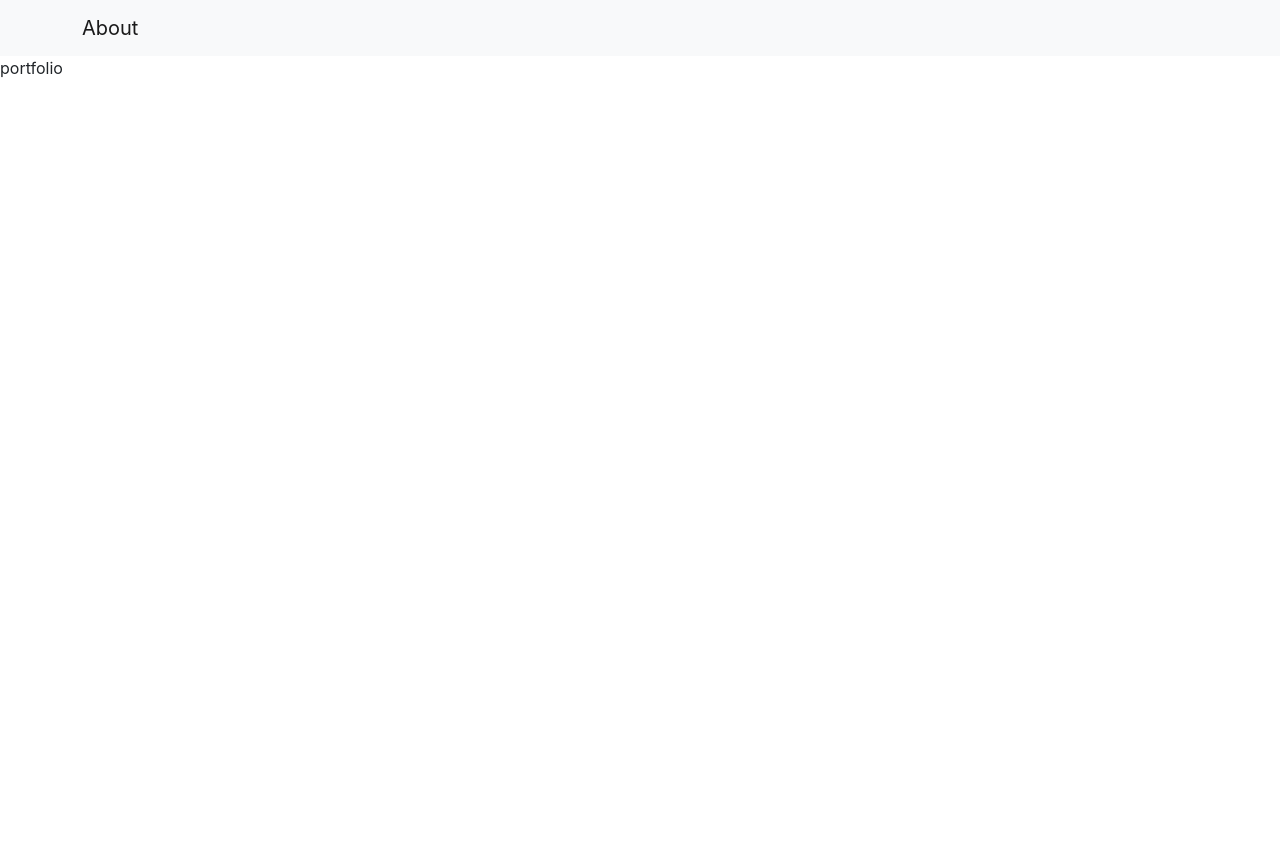
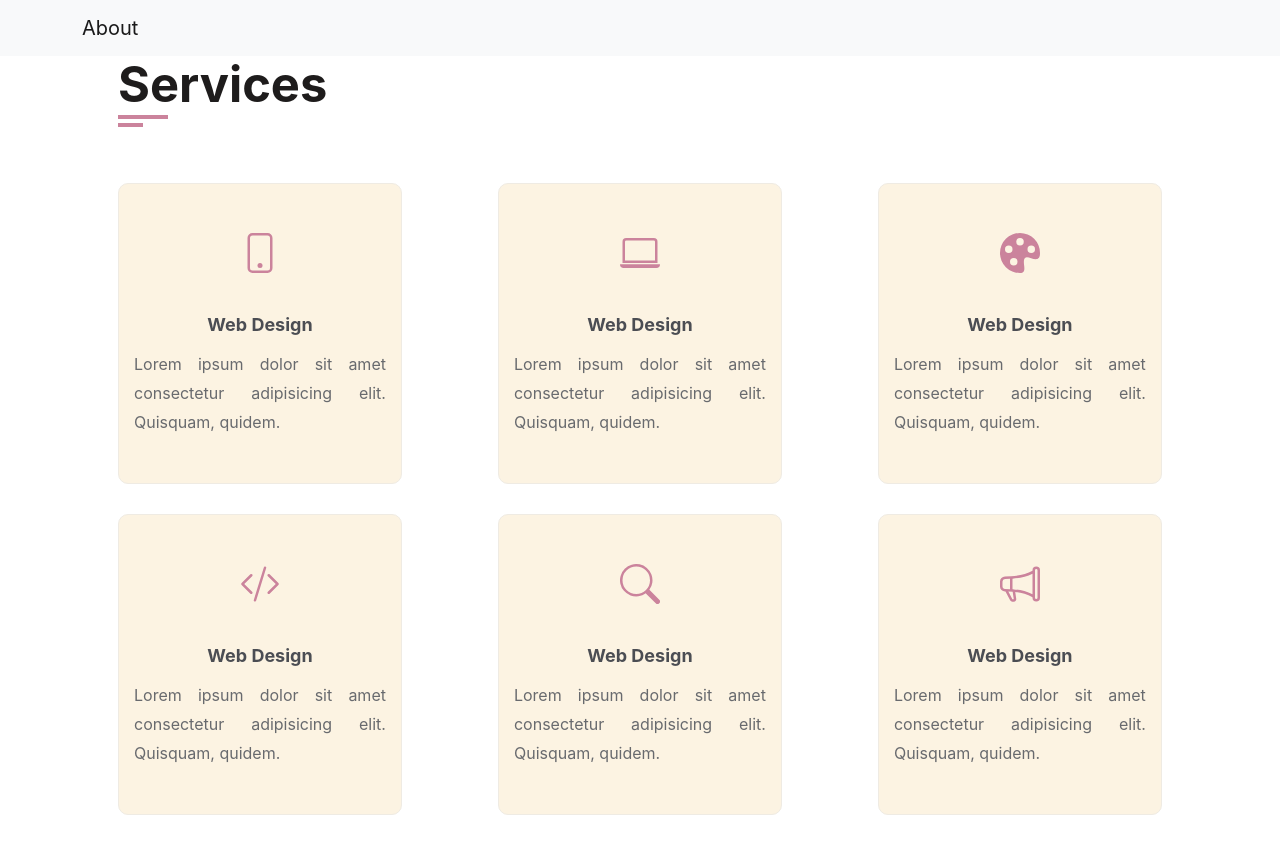
Before and after one commit to Nadiakhanv2/NK-Portfolio-React, a React (Create React App) app: page / in a window 1280 px wide. Before the commit the page ends 800 px from the top, so only its background shows below. Built offline with nearby package versions, Linux system fonts and the light colour scheme.

Commit message:
Add a component

```diff
--- a/src/App.js
+++ b/src/App.js
@@ -2,7 +2,8 @@ import './App.css';
 // import About from './components/About';
 // import Home from './components/Home';
 import Navbar from './components/Navbar';
-import Portfolio from './components/Portfolio';
+import Services from './components/Services';
+// import Portfolio from './components/Portfolio';
 
 function App() {
   return (
@@ -11,7 +12,8 @@ function App() {
       {/* <Home />
       <hr />
       <About/> */}
-      <Portfolio/>
+      {/* <Portfolio/> */}
+      <Services/>
     </div>
   );
 }
```
